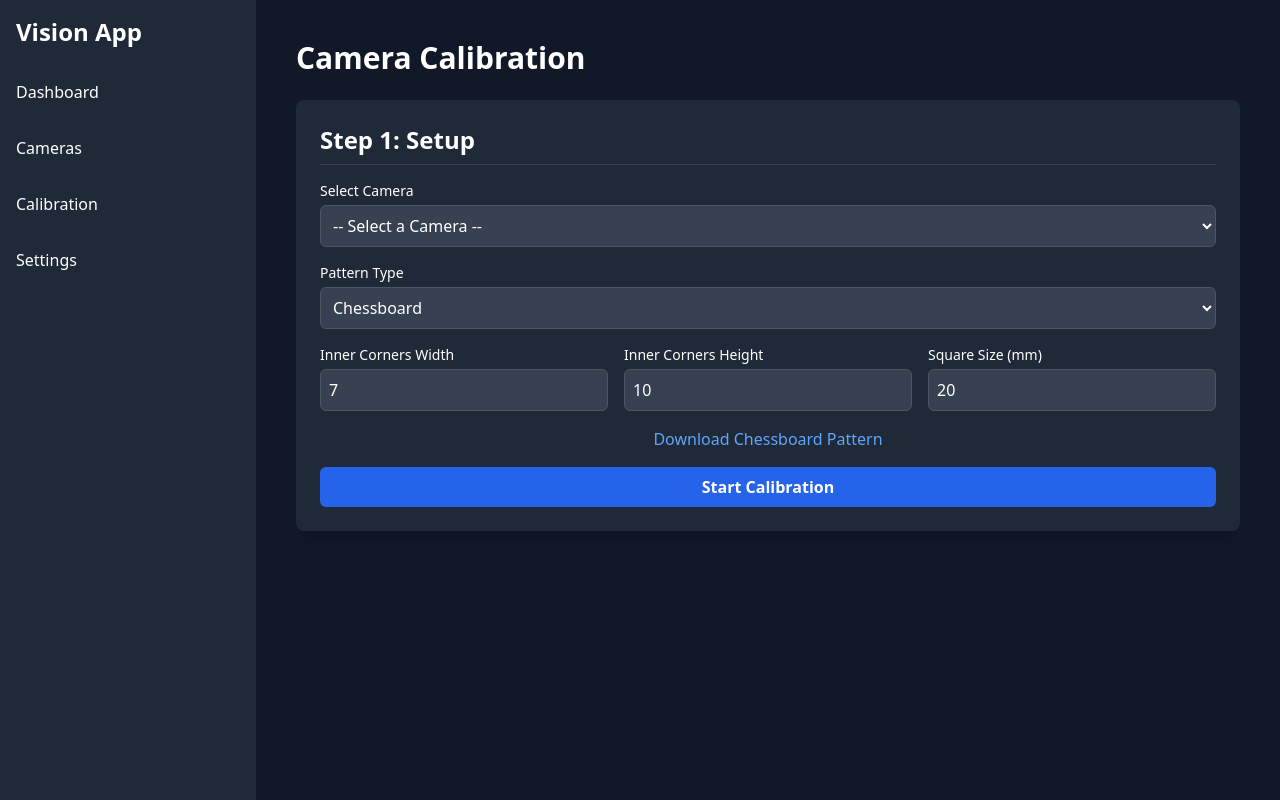
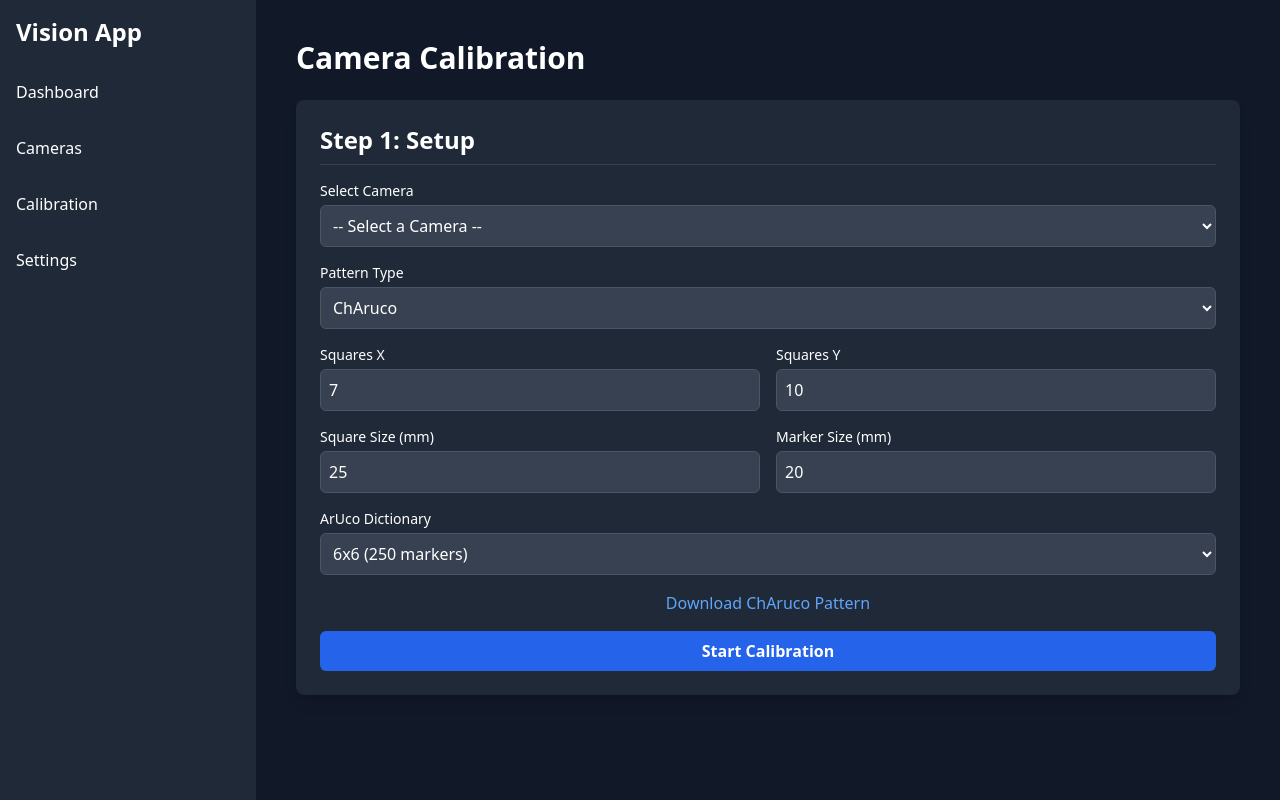
Before and after one commit to krystian-booker/ArcSight, a Python web app: template app/templates/calibration.html in a window 1280 px wide. Run offline with Jinja, Linux system fonts and the light colour scheme; the template is opened without the code that fills it, so the values that code supplies are empty; some libraries are stand-ins or nearby versions.

Commit message:
Charuco board calibration fix

```diff
--- a/app/calibration_utils.py
+++ b/app/calibration_utils.py
@@ -82,7 +82,7 @@ class CalibrationManager:
 
             if session['pattern_type'] == 'Chessboard':
                 objp = np.zeros((p['rows'] * p['cols'], 3), np.float32)
-                objp[:, :2] = np.mgrid[0:p['cols'], 0:p['rows']].T.reshape(-input, 2)
+                objp[:, :2] = np.mgrid[0:p['cols'], 0:p['rows']].T.reshape(-1, 2)
                 objp *= p['square_size']
 
                 ret, corners = cv2.findChessboardCorners(gray, (p['cols'], p['rows']), None)
--- a/app/templates/calibration.html
+++ b/app/templates/calibration.html
@@ -22,7 +22,7 @@
                 <label for="pattern-type" class="block text-sm font-medium mb-1">Pattern Type</label>
                 <select id="pattern-type" name="pattern_type" class="w-full bg-gray-700 border border-gray-600 rounded-md p-2">
                     <option value="Chessboard">Chessboard</option>
-                    <option value="ChAruco">ChAruco</option>
+                    <option value="ChAruco" selected>ChAruco</option>
                 </select>
             </div>
 
@@ -55,13 +55,14 @@
                     </div>
                     <div>
                         <label for="charuco-square-size" class="block text-sm font-medium mb-1">Square Size (mm)</label>
-                        <input type="number" id="charuco-square-size" name="charuco_square_size" value="20" class="w-full bg-gray-700 border border-gray-600 rounded-md p-2">
+                        <input type="number" id="charuco-square-size" name="charuco_square_size" value="25" class="w-full bg-gray-700 border border-gray-600 rounded-md p-2">
                     </div>
                     <div>
                         <label for="charuco-marker-size" class="block text-sm font-medium mb-1">Marker Size (mm)</label>
-                        <input type="number" id="charuco-marker-size" name="charuco_marker_size" value="15" class="w-full bg-gray-700 border border-gray-600 rounded-md p-2">
+                        <input type="number" id="charuco-marker-size" name="charuco_marker_size" value="20" class="w-full bg-gray-700 border border-gray-600 rounded-md p-2">
                     </div>
                 </div>
+                <div id="charuco-size-error" class="text-red-500 text-sm hidden">Marker size must be smaller than the square size.</div>
                 <div>
                     <label for="charuco-dictionary" class="block text-sm font-medium mb-1">ArUco Dictionary</label>
                     <select id="charuco-dictionary" name="charuco_dictionary" class="w-full bg-gray-700 border border-gray-600 rounded-md p-2">
@@ -150,6 +151,7 @@ document.addEventListener('DOMContentLoaded', () => {
     const charucoSquareSizeEl = document.getElementById('charuco-square-size');
     const charucoMarkerSizeEl = document.getElementById('charuco-marker-size');
     const charucoDictionaryEl = document.getElementById('charuco-dictionary');
+    const charucoSizeErrorEl = document.getElementById('charuco-size-error');
 
     const calibrationFeed = document.getElementById('calibration-feed');
     const captureBtn = document.getElementById('capture-frame-btn');
@@ -188,12 +190,43 @@ document.addEventListener('DOMContentLoaded', () => {
         resultsStep.classList.add('hidden');
 
         setupForm.reset();
+
+        // Restore defaults after reset
+        patternTypeSelect.value = 'ChAruco';
+        charucoSquareSizeEl.value = 25;
+        charucoMarkerSizeEl.value = 20;
+
         togglePatternParams(); // Ensure correct params are shown after reset
         updateDownloadLink(); // Reset download link
+
+        if (cameraSelect.options.length === 2) {
+            cameraSelect.selectedIndex = 1;
+        }
+
         calibrationFeed.src = '';
         captureCountSpan.textContent = '0';
         calculateBtn.disabled = true;
         hideStatus();
+    }
+
+    function validateCharucoSizes() {
+        const squareSize = parseFloat(charucoSquareSizeEl.value);
+        const markerSize = parseFloat(charucoMarkerSizeEl.value);
+        if (markerSize >= squareSize) {
+            charucoSizeErrorEl.classList.remove('hidden');
+            startBtn.disabled = true;
+            downloadLink.style.pointerEvents = 'none';
+            downloadLink.classList.add('text-gray-500');
+            downloadLink.classList.remove('text-blue-400', 'hover:text-blue-300');
+            return false;
+        } else {
+            charucoSizeErrorEl.classList.add('hidden');
+            startBtn.disabled = false;
+            downloadLink.style.pointerEvents = 'auto';
+            downloadLink.classList.remove('text-gray-500');
+            downloadLink.classList.add('text-blue-400', 'hover:text-blue-300');
+            return true;
+        }
     }
 
     function togglePatternParams() {
@@ -209,6 +242,11 @@ document.addEventListener('DOMContentLoaded', () => {
     }
 
     function updateDownloadLink() {
+        if (patternTypeSelect.value === 'ChAruco' && !validateCharucoSizes()) {
+            downloadLink.href = '#';
+            return;
+        }
+
         const patternType = patternTypeSelect.value;
         let url = '#';
         if (patternType === 'Chessboard') {
@@ -235,11 +273,31 @@ document.addEventListener('DOMContentLoaded', () => {
         el.addEventListener('input', updateDownloadLink);
     });
 
-    // Initial state setup
+    charucoSquareSizeEl.addEventListener('input', validateCharucoSizes);
+    charucoMarkerSizeEl.addEventListener('input', validateCharucoSizes);
+
+    // --- Initial State Setup ---
+    // Auto-select camera if only one is available
+    if (cameraSelect.options.length === 2) { // 1 camera + "-- Select a Camera --"
+        cameraSelect.selectedIndex = 1;
+    }
+
+    // Set default pattern and values
+    patternTypeSelect.value = 'ChAruco';
+    charucoSquareSizeEl.value = 25;
+    charucoMarkerSizeEl.value = 20;
+
     togglePatternParams();
+    validateCharucoSizes();
+
 
     setupForm.addEventListener('submit', async (e) => {
         e.preventDefault();
+
+        if (patternTypeSelect.value === 'ChAruco' && !validateCharucoSizes()) {
+            return;
+        }
+
         state.cameraId = cameraSelect.value;
         if (!state.cameraId) {
             showStatus('Please select a camera.', true);
```
Also changed, not shown: app/blueprints/main/routes.py (+8 -1 lines).
